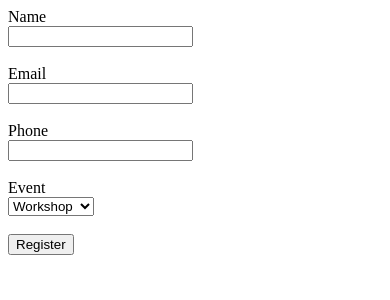
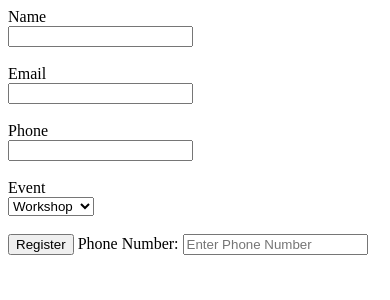
Before and after one commit to nuhakhan1305/DevOps, a Flask app: page /register in a window 390 px wide. Shown: the top 300 px of the page. Run offline with Flask 3, Linux system fonts and the light colour scheme.

Commit message:
Added phone number field

```diff
--- a/week1/SAMPLEAPPLICATION/templates/register.html
+++ b/week1/SAMPLEAPPLICATION/templates/register.html
@@ -19,5 +19,8 @@
     <br><br>
 
     <input type="submit" value="Register">
+    <label>Phone Number:</label>
+<input type="tel" name="phone" placeholder="Enter Phone Number">
+<br><br>
 
 </form>
```
